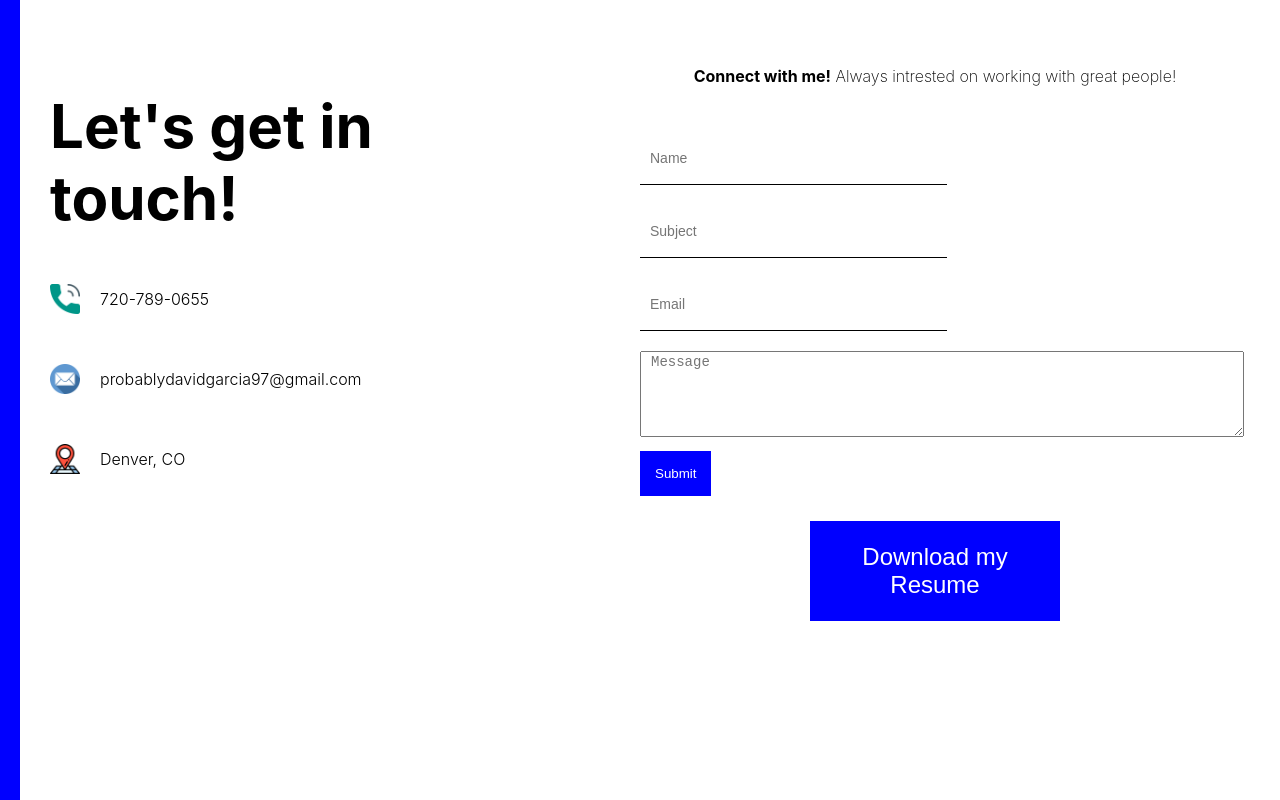
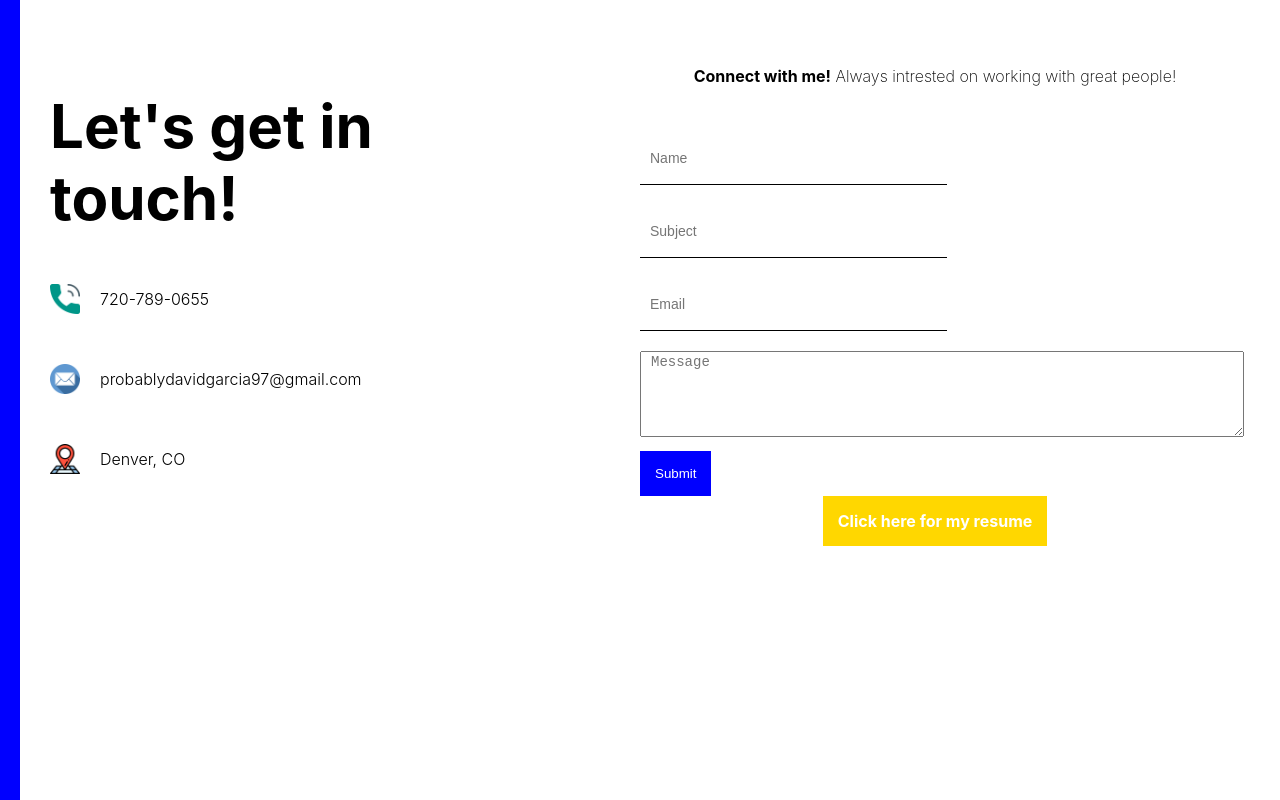
Before and after one commit to rednblue97/React-Portfolio, a React (Create React App) app in the folder my-app/: page / in a window 1280 px wide. Shown: the part 2677-3477 px from the top of the page. Built offline with nearby package versions, Linux system fonts and the light colour scheme.

Commit message:
Updated download buttom for my resume

```diff
--- a/my-app/src/components/conatct/Contact.jsx
+++ b/my-app/src/components/conatct/Contact.jsx
@@ -6,6 +6,7 @@ import { useRef } from "react"
 import emailjs from 'emailjs-com';
 import { useState } from "react"
 import FileSaver from 'file-saver';
+import Resume from "../../img/Resume (9).pdf"
 
 const Contact = () => {
     const formRef = useRef();
@@ -69,9 +70,9 @@ const Contact = () => {
                         <button>Submit</button>
                         {done && "Thank You!"}
                     </form>
-                    <button className="resume" onClick={saveFile}>
-                        Download my Resume
-                    </button>
+                    <div className="res">
+                    <a href={Resume} download>Click here for my resume</a>
+                    </div>
                 </div>
             </div>
         </div>
--- a/my-app/src/components/conatct/contact.css
+++ b/my-app/src/components/conatct/contact.css
@@ -89,6 +89,23 @@ button {
     height: 100px;
 }
 
+.res{
+    border: none;
+    padding: 15px;
+    background-color:gold;
+    color: white;
+    font-weight:500;
+    cursor: crosshair;
+
+}
+
+a {
+    color: white;
+    text-decoration: none;
+    font-weight: bold;
+    text-align: center;
+
+}
 @media screen and (max-width: 480px) {
     .c-wrapper {
         flex-direction: column;
```
